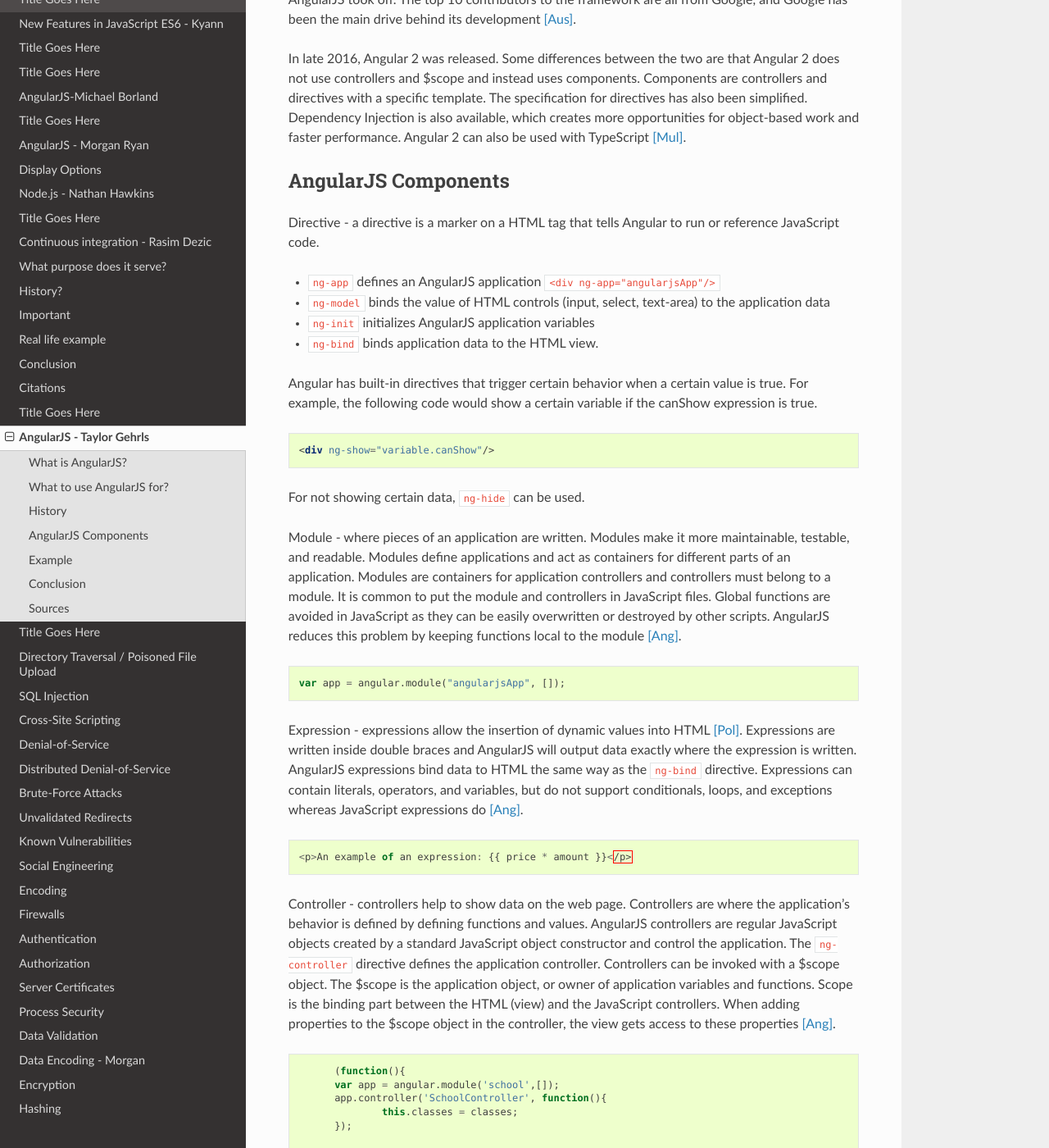
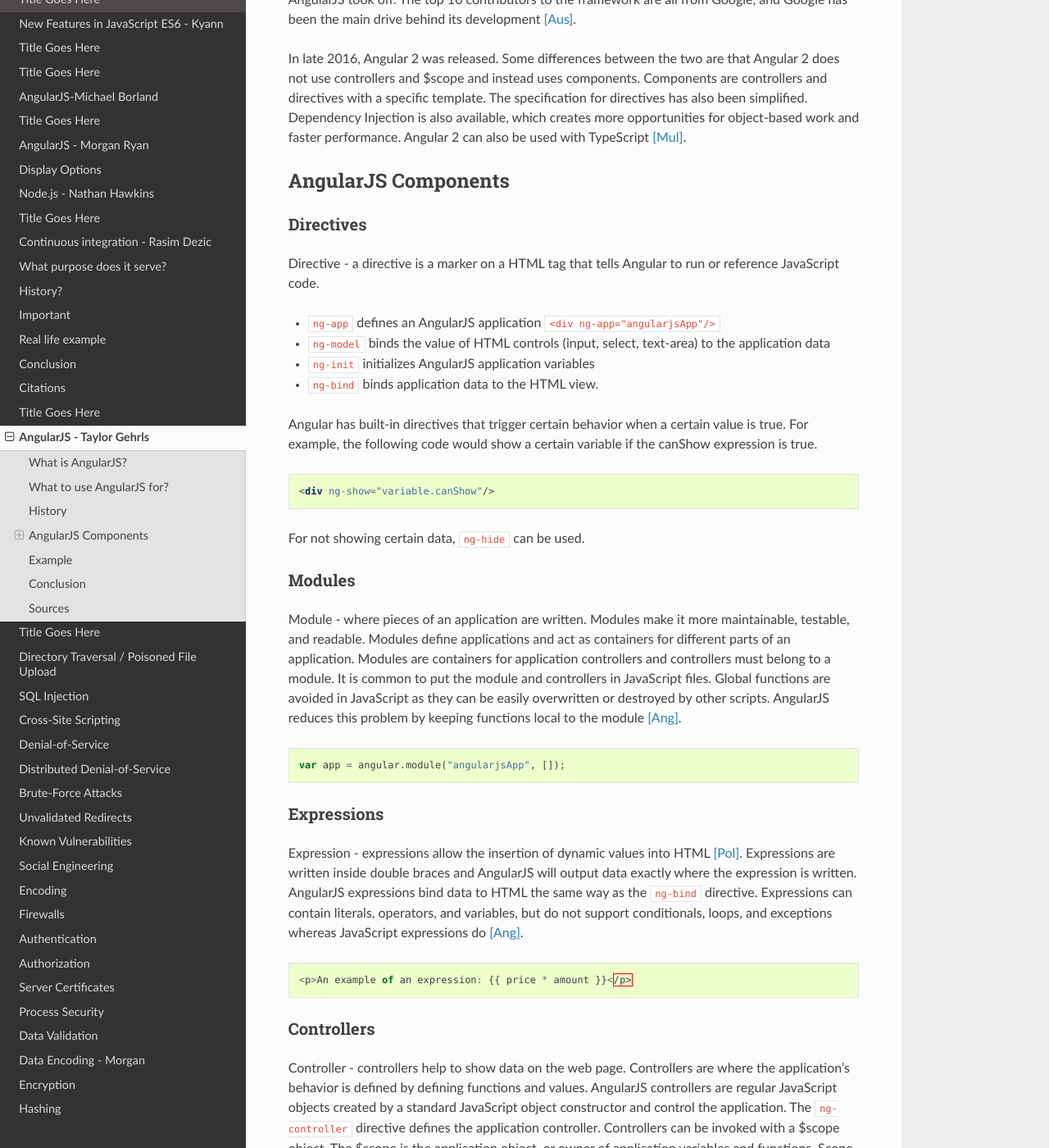
Before and after one commit to pvcraven/2017_web_security, a Sphinx documentation site: the page built from source/final/taylor/index.rst, in a window 1280 px wide and 1400 px high, scrolled down 1853 px. Shown: the whole window at 82% size. Built offline with Sphinx 7.4.7 and the Read the Docs theme 2.0.0, drawn with Linux system fonts in a browser that asks for light colours; some of the changed text lies outside the part shown.

Commit message:
Added some headings

```diff
--- a/source/final/taylor/index.rst
+++ b/source/final/taylor/index.rst
@@ -93,6 +93,9 @@
 AngularJS Components
 --------------------
 
+Directives
+~~~~~~~~~~
+
 Directive - a directive is a marker on a HTML tag that tells Angular to
 run or reference JavaScript code.
 
@@ -112,6 +115,9 @@
 
 For not showing certain data, ``ng-hide`` can be used.
 
+Modules
+~~~~~~~
+
 Module - where pieces of an application are written. Modules make it more
 maintainable, testable, and readable. Modules define applications and act as
 containers for different parts of an application. Modules are containers for
@@ -125,6 +131,9 @@
 
 	var app = angular.module("angularjsApp", []);
 
+Expressions
+~~~~~~~~~~~
+
 Expression - expressions allow the insertion of dynamic values into HTML [Pol]_.
 Expressions are written inside double braces and AngularJS will output data
 exactly where the expression is written. AngularJS expressions bind data to
@@ -135,6 +144,9 @@
 .. code-block :: JavaScript
 
 	<p>An example of an expression: {{ price * amount }}</p>
+
+Controllers
+~~~~~~~~~~~
 
 Controller - controllers help to show data on the web page.
 Controllers are where the application's behavior is defined by defining
@@ -179,6 +191,9 @@
 		<h1 ng-repeat="name in school.classes">name</h1>
 	</div>
 
+Two-Way Data Binding
+~~~~~~~~~~~~~~~~~~~~
+
 Two-Way Data Binding - expressions are re-evaluated when a property changes
 on the page. With the AngularJS, you can bind the value of an input field
 to a variable that is created. The binding is called two-way binding,
@@ -194,6 +209,9 @@
 the user already interacted with the control. Pristine and dirty signify
 whether the user actually changed anything while touched and untouched
 signify if the user has been to that control [Roz]_.
+
+Filters
+~~~~~~~
 
 Filters are a neat aspect of AngularJS that can be added to format data. Some
 filters include, currency, data, filter, JSON, limitTo, lowercase, number,
```
Also changed, not shown: 1 other file.
